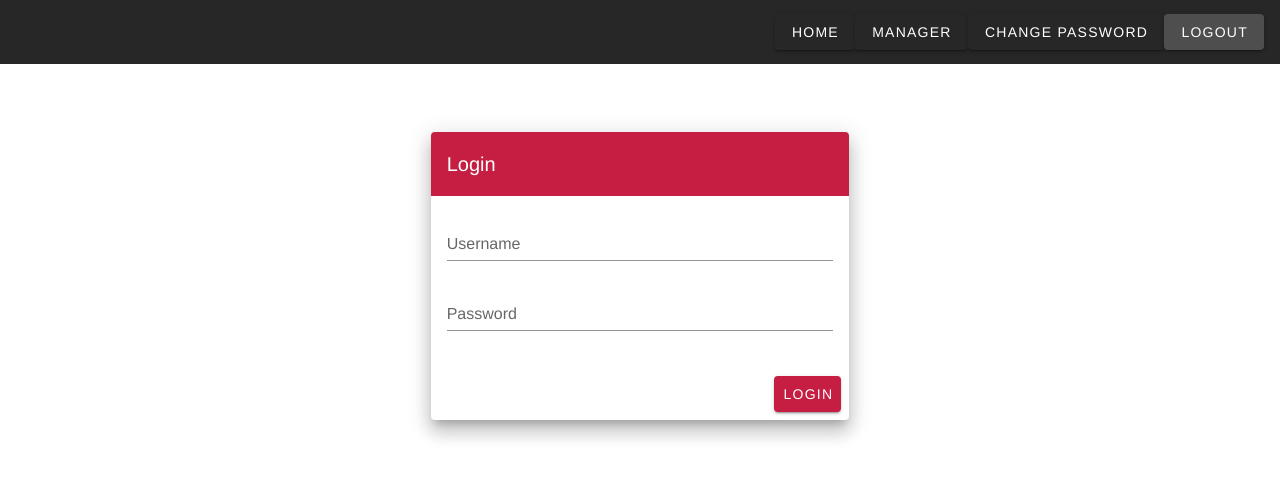
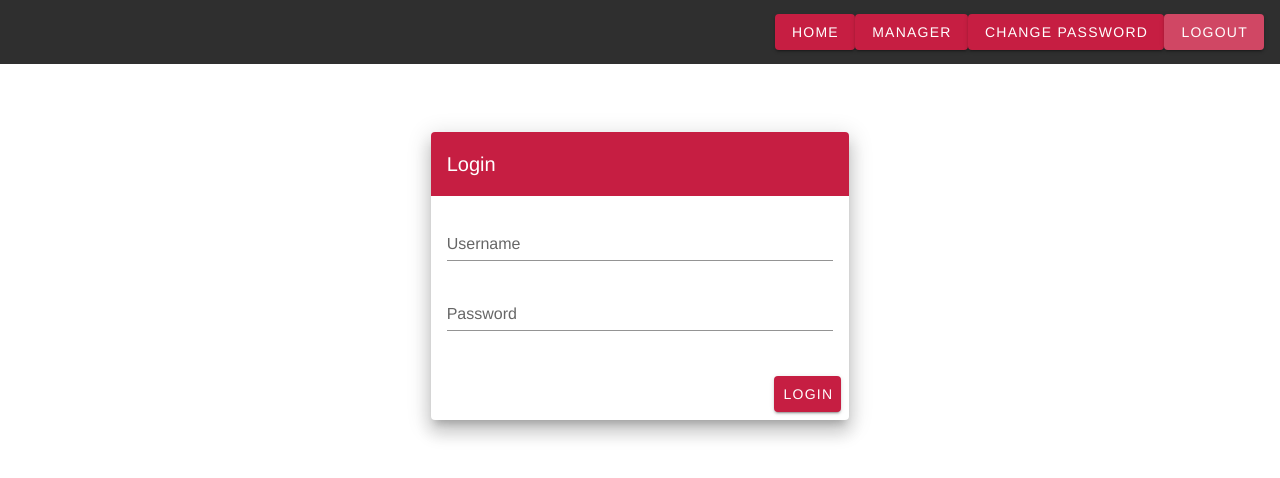
Before and after one commit to akhelouat/time-card-frontend, a Vue app: page / in a window 1280 px wide. Shown: the top 478 px of the page. Built offline with nearby package versions, Linux system fonts and the light colour scheme; what v-calendar would draw is missing.

Commit message:
Update: style in components Header, AsideManager and UserUpdate

```diff
--- a/src/components/Header.vue
+++ b/src/components/Header.vue
@@ -3,6 +3,7 @@
       <v-app-bar
         fixed
         dark
+        color="#2f2f2f"
         elevate-on-scroll
         scroll-target="#scrolling-techniques-7"
       >
@@ -11,40 +12,25 @@
         </div>
 
         <v-spacer></v-spacer>
+        <!-- Admin menu -->
         <div v-if="user.role">
+            <v-btn link color="#c61e42" class="white--text" :to="{name: 'adminhome'}">Home</v-btn>
 
-            <v-btn link :to="{name: 'adminhome'}">
-                Home
-            </v-btn>
+            <v-btn link color="#c61e42" class="white--text" :to="{name: 'manager'}">Manager</v-btn>
 
-            <v-btn link :to="{name: 'manager'}">
-                Manager
-            </v-btn>
+            <v-btn link color="#c61e42" class="white--text" :to="{name: 'newpass'}">Change password</v-btn>
 
-            <v-btn link :to="{name: 'newpass'}">
-                Change password
-            </v-btn>
+            <v-btn link color="#c61e42" class="white--text" :to="{name: 'login'}">Logout</v-btn>
+        </div>
+        <!-- Student menu -->
+        <div v-if="user.role === false">
+            <v-btn  color="#c61e42" class="white--text" link :to="{name: 'check'}">Check Presence</v-btn>
 
-            <v-btn link :to="{name: 'login'}">
-                Logout
-            </v-btn>
-        </div>
-        <div v-if="user.role === false">
-            <v-btn link :to="{name: 'check'}">
-                Check Presence
-            </v-btn>
+            <v-btn link  color="#c61e42" class="white--text" :to="{name: 'psheet'}">Presence Sheet</v-btn>
 
-            <v-btn link :to="{name: 'psheet'}">
-                Presence Sheet
-            </v-btn>
+            <v-btn link  color="#c61e42" class="white--text" :to="{name: 'newpass'}">Change password</v-btn>
 
-            <v-btn link :to="{name: 'newpass'}">
-                Change password
-            </v-btn>
-
-            <v-btn link :to="{name: 'login'}">
-                Logout
-            </v-btn>
+            <v-btn link  color="#c61e42" class="white--text" :to="{name: 'login'}">Logout</v-btn>
         </div>
         <div else></div>
       </v-app-bar>
@@ -66,4 +52,7 @@
 </script>
 
 <style scoped>
+aside{
+    position: fixed;
+}
 </style>
--- a/src/components/ManagerComponents/AsideManager.vue
+++ b/src/components/ManagerComponents/AsideManager.vue
@@ -1,5 +1,5 @@
 <template>
-  <v-navigation-drawer permanent expand-on-hover dark>
+  <v-navigation-drawer dark permanent expand-on-hover>
     <v-list>
       <!-- Admin Avatar :) -->
       <v-list-item class="px-2">
@@ -17,45 +17,46 @@
     </v-list>
 
     <!-- New User -->
-    <v-divider></v-divider>
     <v-list nav dense>
-    <v-list-item-title>Manage</v-list-item-title>
       <v-divider></v-divider>
+      <!-- Title Manage -->
+      <v-list-item-title class="secondary">
+        <!-- Icon manage -->
+        <v-icon class="success--text">mdi-plus-thick</v-icon>
+        Manage
+      </v-list-item-title>
+      <v-divider></v-divider>
+      <!-- New user -->
       <v-list-item link @click="emitNewUserCreator()">
-        <v-list-item-icon>
-          <v-icon>mdi-plus-thick</v-icon>
-        </v-list-item-icon>
         <v-list-item-title>New User</v-list-item-title>
       </v-list-item>
 
       <!-- New promo -->
       <v-list-item link @click="emitNewPromoCreator()">
-        <v-list-item-icon>
-          <v-icon>mdi-plus-thick</v-icon>
-        </v-list-item-icon>
         <v-list-item-title>New Promo</v-list-item-title>
       </v-list-item>
 
       <!-- Promos -->
       <v-divider></v-divider>
-      <v-list-item-title>Promos</v-list-item-title>
+      <v-list-item-title class="secondary">
+        <v-icon class="blue--text darken-4">mdi-account-group</v-icon>
+        Promos
+      </v-list-item-title>
       <v-divider></v-divider>
       <v-list-item link v-for="promotion in promos" :key="promotion.name" @click="getSelectedPromo(promotion.name)">
-        <v-list-item-icon>
-          <v-icon>mdi-account-group</v-icon>
-        </v-list-item-icon>
         <v-list-item-title>{{ promotion.name }}</v-list-item-title>
       </v-list-item>
 
       <!-- Users -->
       <v-divider></v-divider>
-      <v-list-item-title v-if="selectedPromo">{{ selectedPromo }} Students</v-list-item-title>
+      <v-list-item-title class="secondary" v-if="selectedPromo">
+        <v-icon class="teal--text">mdi-account</v-icon>
+        {{selectedPromo}}
+      </v-list-item-title>
+
       <v-divider></v-divider>
       <div v-for="user in users" :key="user.firstName">
         <v-list-item link v-if="user.namePromo === selectedPromo" @click="getSelectedUser(user), emitSelectedUser()">
-          <v-list-item-icon>
-            <v-icon>mdi-account</v-icon>
-          </v-list-item-icon>
           <v-list-item-title>{{ user.firstName + ' ' + user.lastName }}</v-list-item-title>
         </v-list-item>
       </div>
--- a/src/components/ManagerComponents/UserUpdater.vue
+++ b/src/components/ManagerComponents/UserUpdater.vue
@@ -1,6 +1,5 @@
 <template>
 <div>
-<button class="error" @click="deleteSelectedUser"><v-icon>mdi-cancel</v-icon> Cancel edition</button>
   <v-simple-table class="tableEditor">
     <template v-slot:default>
       <thead>
@@ -152,6 +151,7 @@
       </tbody>
     </template>
   </v-simple-table>
+  <v-btn color="#c61e42" class="white--text" @click="deleteSelectedUser"><v-icon>mdi-cancel</v-icon> Cancel edition</v-btn>
 </div>
 </template>
 
```
